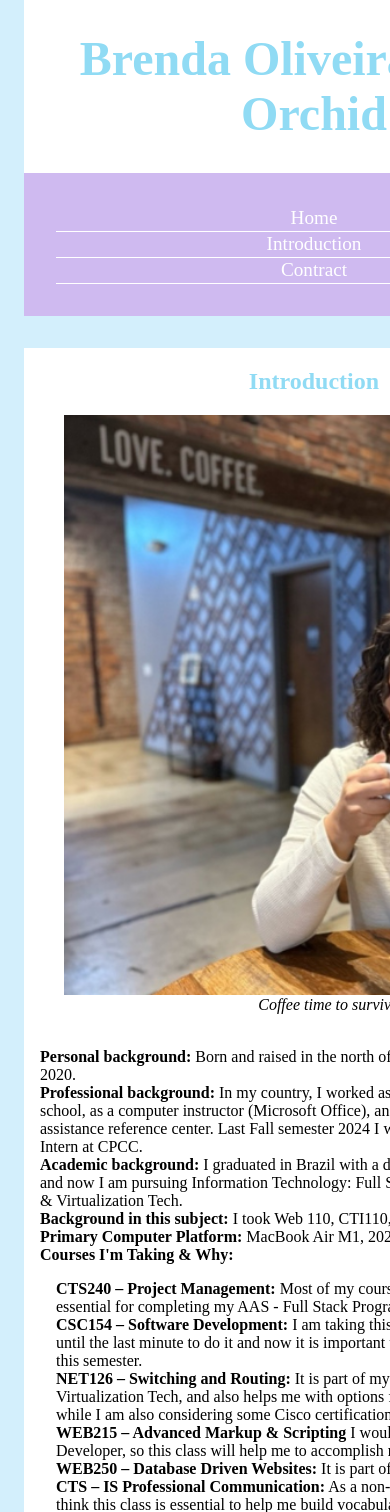
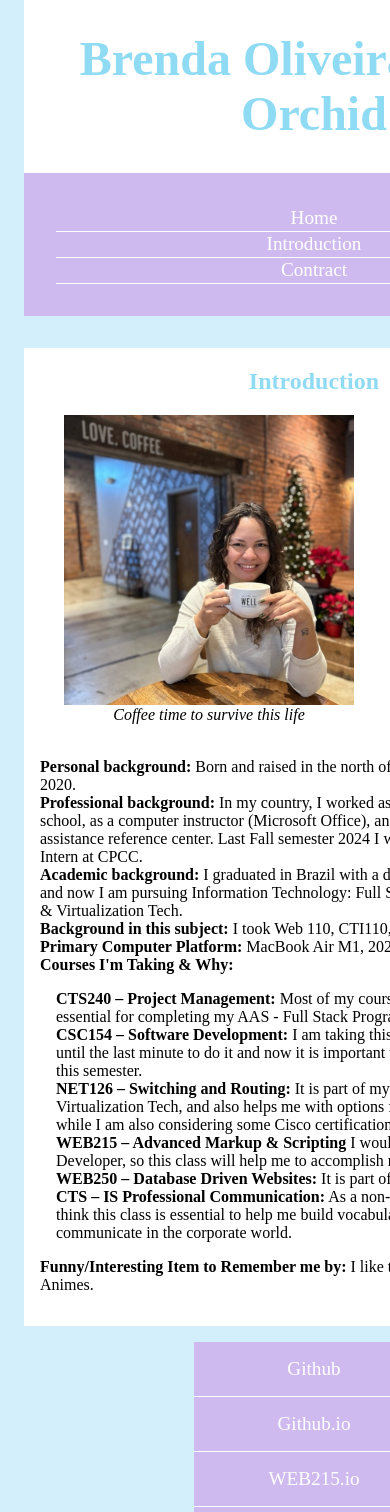
Before and after one commit to bsouzao0/web250, a PHP site: page /introduction.html in a window 390 px wide; the page is wider, and only the part inside the window is pictured. Shown: the part 25-1537 px from the top of that part. Run offline with PHP 8.4, Linux system fonts and the light colour scheme; some web fonts are replaced.

Commit message:
Update default.css

```diff
--- a/styles/default.css
+++ b/styles/default.css
@@ -68,7 +68,6 @@ nav ul li a {
 
 main {
     margin: 1rem;
-    align-items: center;
     background-color: white;
     text-align: left;
 }
@@ -147,7 +146,7 @@ footer nav ul li {
     figure {
         display: flex;
         flex-direction: column;
-        width: 100%;
+        width: 50%;
         height: auto;
         text-align: center;
         justify-items: center;
```
